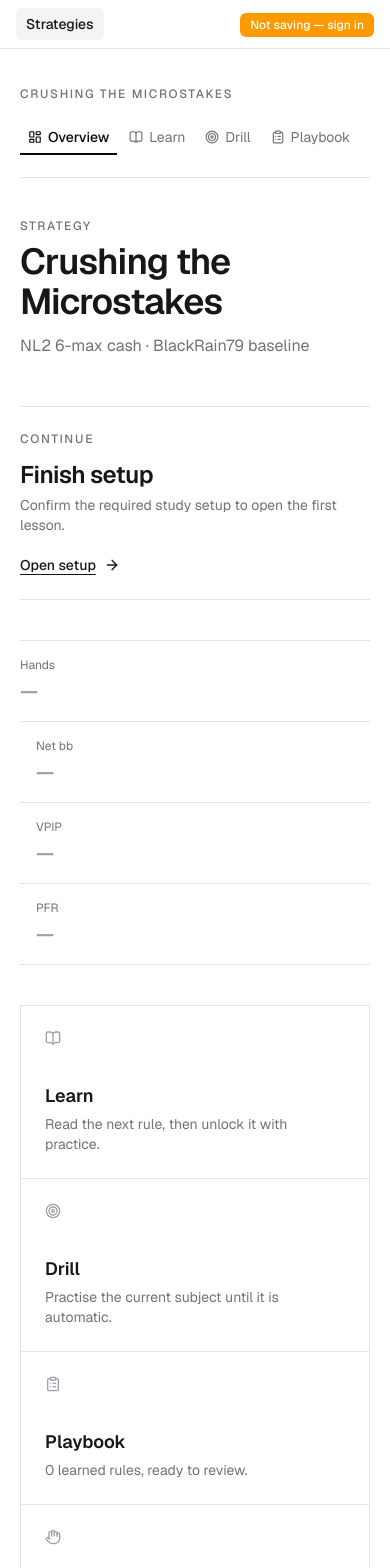
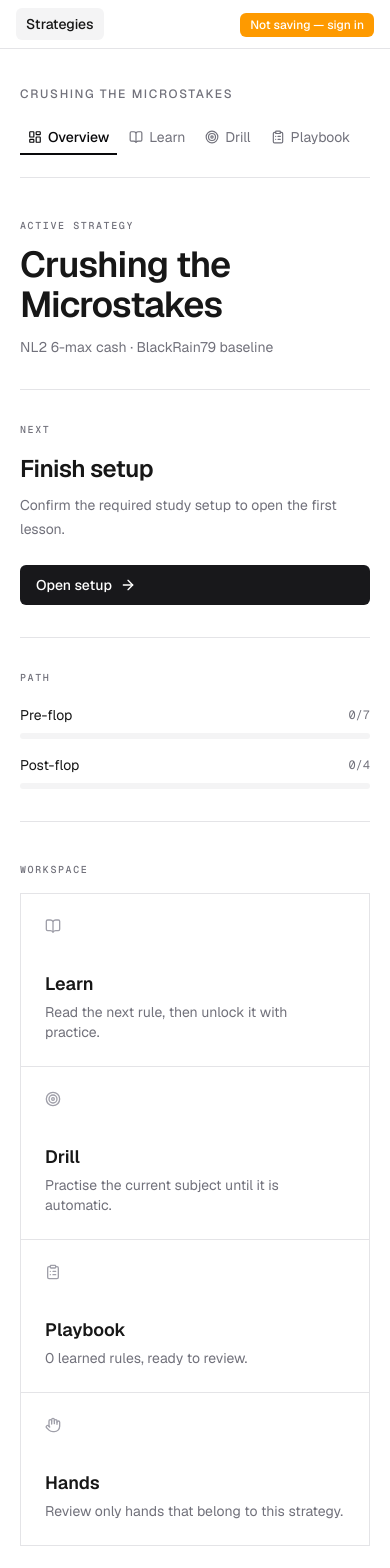
Before and after one commit to xtheoc/poker, a Next.js app: page /strategies/ctm-nl2 in a window 390 px wide. Shown: the top 1568 px of the page. Built offline with nearby package versions, Linux system fonts and the light colour scheme; no server answers.

Commit message:
Refine strategy workspace hierarchy

```diff
--- a/app/(app)/strategies/[strategyId]/page.tsx
+++ b/app/(app)/strategies/[strategyId]/page.tsx
@@ -28,6 +28,8 @@
   const setupDone = requiredSetup.filter((item) => progress.completeSetupIds.includes(item.id)).length;
   const setupReady = setupDone === requiredSetup.length;
   const continuing = next ?? null;
+  const preflop = map.slice(0, 7);
+  const postflop = map.slice(7);
   const session = await optionalUser();
   let review: StrategyReviewSummary | null = null;
   let reviewMigrationMissing = false;
@@ -50,11 +52,11 @@
   return (
     <main className="mx-auto w-full max-w-5xl px-5 py-8 sm:px-8 sm:py-10">
       <StrategyNav strategyId={strategy.id} strategyName={strategy.name} />
-      <div className="mt-10 max-w-3xl">
-        <p className="text-xs font-medium uppercase tracking-[0.14em] text-zinc-500">Strategy</p>
-        <h1 className="mt-2 text-4xl font-semibold tracking-tight sm:text-5xl">{strategy.name}</h1>
-        <p className="mt-3 text-base text-zinc-500 dark:text-zinc-400">{strategy.tagline}</p>
-      </div>
+      <header className="mt-10 border-b border-zinc-200 pb-8 dark:border-zinc-800">
+        <p className="font-mono text-[10px] font-medium uppercase tracking-[0.16em] text-zinc-500">Active strategy</p>
+        <h1 className="mt-3 text-4xl font-semibold tracking-tight sm:text-5xl">{strategy.name}</h1>
+        <p className="mt-3 text-sm text-zinc-500 dark:text-zinc-400">{strategy.tagline}</p>
+      </header>
 
       {migrationMissing && (
         <div className="mt-8 max-w-2xl">
@@ -73,9 +75,10 @@
         </div>
       )}
 
-      <section className="mt-12 border-y border-zinc-200 py-6 dark:border-zinc-800">
-        <p className="text-xs font-medium uppercase tracking-[0.14em] text-zinc-500">Continue</p>
-        <div className="mt-3 flex flex-col justify-between gap-5 sm:flex-row sm:items-end">
+      <section className="grid border-b border-zinc-200 dark:border-zinc-800 lg:grid-cols-[1.25fr_0.75fr]">
+        <div className="py-8 lg:pr-10">
+          <p className="font-mono text-[10px] font-medium uppercase tracking-[0.16em] text-zinc-500">Next</p>
+          <div className="mt-4 flex flex-col justify-between gap-6 sm:flex-row sm:items-end">
             <div>
             <h2 className="text-2xl font-semibold tracking-tight">
               {!setupReady
@@ -84,7 +87,7 @@
                   ? continuing.lesson.title
                   : "Preflop complete"}
             </h2>
-            <p className="mt-1 text-sm text-zinc-500 dark:text-zinc-400">
+              <p className="mt-2 max-w-xl text-sm leading-6 text-zinc-500 dark:text-zinc-400">
               {!setupReady
                 ? "Confirm the required study setup to open the first lesson."
                 : continuing
@@ -96,25 +99,34 @@
               href={`/strategies/${strategy.id}/${
                 !setupReady ? "setup" : continuing ? "learn" : "playbook"
               }${continuing ? `/${continuing.lesson.id}` : ""}`}
-            className="inline-flex shrink-0 items-center gap-2 text-sm font-medium underline underline-offset-4"
+              className="inline-flex shrink-0 items-center gap-2 rounded-md bg-zinc-900 px-4 py-2.5 text-sm font-medium text-white transition hover:bg-zinc-700 dark:bg-white dark:text-zinc-900 dark:hover:bg-zinc-200"
             >
               {!setupReady ? "Open setup" : continuing ? "Open lesson" : "Open playbook"}
               <ArrowRight className="size-4" aria-hidden="true" />
             </Link>
           </div>
+        </div>
+        <div className="border-t border-zinc-200 py-8 lg:border-t-0 lg:border-l lg:pl-10 dark:border-zinc-800">
+          <p className="font-mono text-[10px] font-medium uppercase tracking-[0.16em] text-zinc-500">Path</p>
+          <div className="mt-5 space-y-4">
+            <Path label="Pre-flop" done={preflop.filter((item) => item.state === "mastered").length} total={preflop.length} />
+            <Path label="Post-flop" done={postflop.filter((item) => item.state === "mastered").length} total={postflop.length} />
+          </div>
+        </div>
       </section>
 
-      <section className="mt-10 grid divide-y divide-zinc-200 border-y border-zinc-200 sm:grid-cols-4 sm:divide-x sm:divide-y-0 dark:divide-zinc-800 dark:border-zinc-800">
-        <Metric label="Hands" value={review ? String(review.hands) : "—"} />
-        <Metric
-          label="Net bb"
-          value={review ? `${review.netBb >= 0 ? "+" : ""}${review.netBb.toFixed(1)}` : "—"}
-        />
-        <Metric label="VPIP" value={review?.vpip === null || !review ? "—" : `${review.vpip.toFixed(1)}%`} />
-        <Metric label="PFR" value={review?.pfr === null || !review ? "—" : `${review.pfr.toFixed(1)}%`} />
+      {review && (
+        <section className="grid divide-y divide-zinc-200 border-b border-zinc-200 sm:grid-cols-4 sm:divide-x sm:divide-y-0 dark:divide-zinc-800 dark:border-zinc-800">
+          <Metric label="Hands" value={String(review.hands)} />
+          <Metric label="Net" value={`${review.netBb >= 0 ? "+" : ""}${review.netBb.toFixed(1)}bb`} />
+          <Metric label="VPIP" value={review.vpip === null ? "—" : `${review.vpip.toFixed(1)}%`} />
+          <Metric label="PFR" value={review.pfr === null ? "—" : `${review.pfr.toFixed(1)}%`} />
         </section>
+      )}
 
-      <div className="mt-10 grid gap-px border border-zinc-200 bg-zinc-200 sm:grid-cols-2 dark:border-zinc-800 dark:bg-zinc-800">
+      <section className="mt-10">
+        <p className="font-mono text-[10px] font-medium uppercase tracking-[0.16em] text-zinc-500">Workspace</p>
+      <div className="mt-4 grid gap-px border border-zinc-200 bg-zinc-200 sm:grid-cols-2 dark:border-zinc-800 dark:bg-zinc-800">
         <Link href={`/strategies/${strategy.id}/learn`} className="group bg-white p-6 transition hover:bg-zinc-50 dark:bg-zinc-950 dark:hover:bg-zinc-900">
           <BookOpen className="size-4 text-zinc-400" aria-hidden="true" />
           <p className="mt-9 text-lg font-semibold">Learn</p>
@@ -136,21 +148,23 @@
           <p className="mt-1 text-sm text-zinc-500 dark:text-zinc-400">Review only hands that belong to this strategy.</p>
         </Link>
       </div>
+      </section>
+    </main>
+  );
+}
 
-      <div className="mt-14 flex flex-wrap items-baseline justify-between gap-3 border-b border-zinc-200 pb-4 dark:border-zinc-800">
-        <h2 className="text-lg font-semibold">Course progress</h2>
-        <p className="text-sm text-zinc-500">Setup {setupDone}/{requiredSetup.length} · {map.filter((item) => item.state === "mastered").length}/{map.length}</p>
+function Path({ label, done, total }: { label: string; done: number; total: number }) {
+  const percentage = total === 0 ? 0 : (done / total) * 100;
+  return (
+    <div>
+      <div className="flex items-center justify-between text-sm">
+        <span>{label}</span>
+        <span className="font-mono text-xs text-zinc-500">{done}/{total}</span>
       </div>
-      <ol className="divide-y divide-zinc-200 dark:divide-zinc-800">
-        {map.map((item, index) => (
-          <li key={item.lesson.id} className="flex items-center gap-4 py-4">
-            <span className="flex size-6 shrink-0 items-center justify-center rounded-full border border-zinc-300 font-mono text-[10px] text-zinc-500 dark:border-zinc-700 dark:text-zinc-400">{String(index + 1).padStart(2, "0")}</span>
-            <span className="min-w-0 flex-1 font-medium">{item.lesson.title}</span>
-            <span className="text-xs capitalize text-zinc-500">{item.state.replace("-", " ")}</span>
-          </li>
-        ))}
-      </ol>
-    </main>
+      <div className="mt-2 h-1.5 overflow-hidden rounded-full bg-zinc-100 dark:bg-zinc-800">
+        <div className="h-full rounded-full bg-emerald-500" style={{ width: `${percentage}%` }} />
+      </div>
+    </div>
   );
 }
 
--- a/app/page.tsx
+++ b/app/page.tsx
@@ -1,23 +1,29 @@
 import { StrategyCatalog } from "@/components/strategy-catalog";
+import { SiteNav } from "@/components/site-nav";
 import { getAllStrategies } from "@/lib/strategies";
+import { optionalUser } from "@/lib/session";
 
 /**
  * The index.
  *
- * Four links and nothing else. It used to carry a paragraph per feature, which
- * is how it came to assert that hand review "runs in your browser — nothing is
- * uploaded" for a fortnight after that stopped being true. A description of
- * something you are one click away from opening is a liability, not a service.
+ * Strategies are the product. The catalogue is intentionally short and takes
+ * the learner straight into the currently active strategy rather than making
+ * a generic dashboard compete with its workspace.
  */
-export default function Home() {
+export default async function Home() {
   const strategies = getAllStrategies();
+  const session = await optionalUser();
 
   return (
-    <main className="mx-auto w-full max-w-5xl px-5 py-16 sm:px-8 sm:py-24">
-      <h1 className="text-4xl font-semibold tracking-tight sm:text-5xl">Poker</h1>
-
-      <StrategyCatalog strategies={strategies} />
-
-    </main>
+    <>
+      <SiteNav email={session?.email ?? null} />
+      <main className="mx-auto w-full max-w-6xl px-5 py-12 sm:px-8 sm:py-16">
+        <header className="max-w-2xl border-b border-zinc-200 pb-8 dark:border-zinc-800">
+          <p className="font-mono text-[10px] font-medium uppercase tracking-[0.18em] text-zinc-500">Poker study</p>
+          <h1 className="mt-3 text-4xl font-semibold tracking-tight sm:text-5xl">Strategies</h1>
+        </header>
+        <StrategyCatalog strategies={strategies} />
+      </main>
+    </>
   );
 }
```
Also changed, not shown: components/strategy-catalog.tsx (+18 -15 lines). Lines whose indentation alone changed are shown as unchanged.
